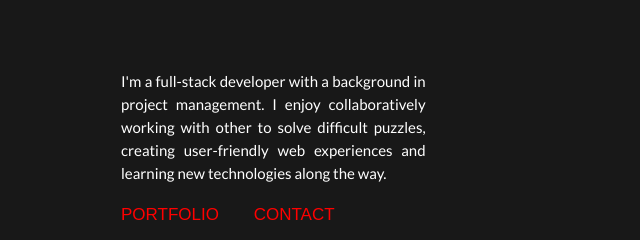
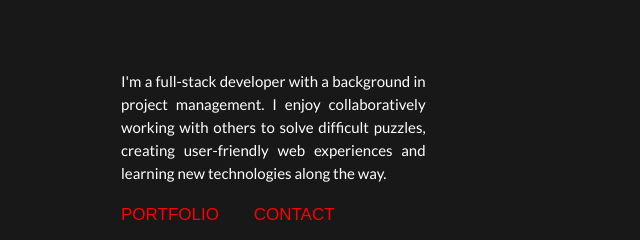
Before and after one commit to JW-Ellis/JW-Ellis.github.io, a website: page index.html in a window 1280 px wide. Shown: the part 150-390 px from the top of the page, 519-1159 px from the left. Drawn offline with Linux system fonts and the light colour scheme.

Commit message:
fix typo in summary

```diff
--- a/index.html
+++ b/index.html
@@ -50,7 +50,7 @@
               <div>
                 <p>
                   I'm a full-stack developer with a background in
-                  project management. I enjoy collaboratively working with other to solve difficult puzzles, creating user-friendly
+                  project management. I enjoy collaboratively working with others to solve difficult puzzles, creating user-friendly
                   web experiences and learning new technologies along the
                   way.
                 </p>
```
